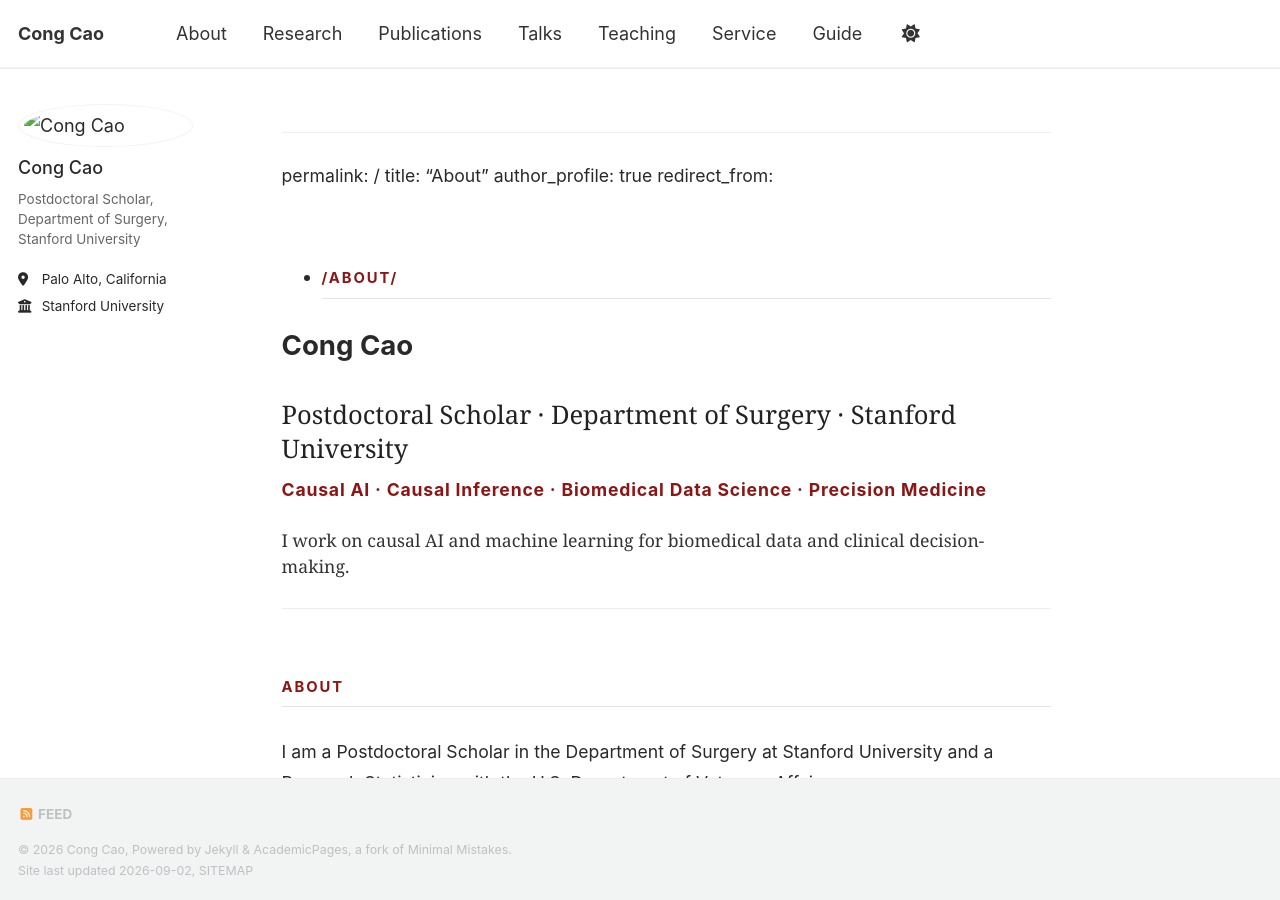
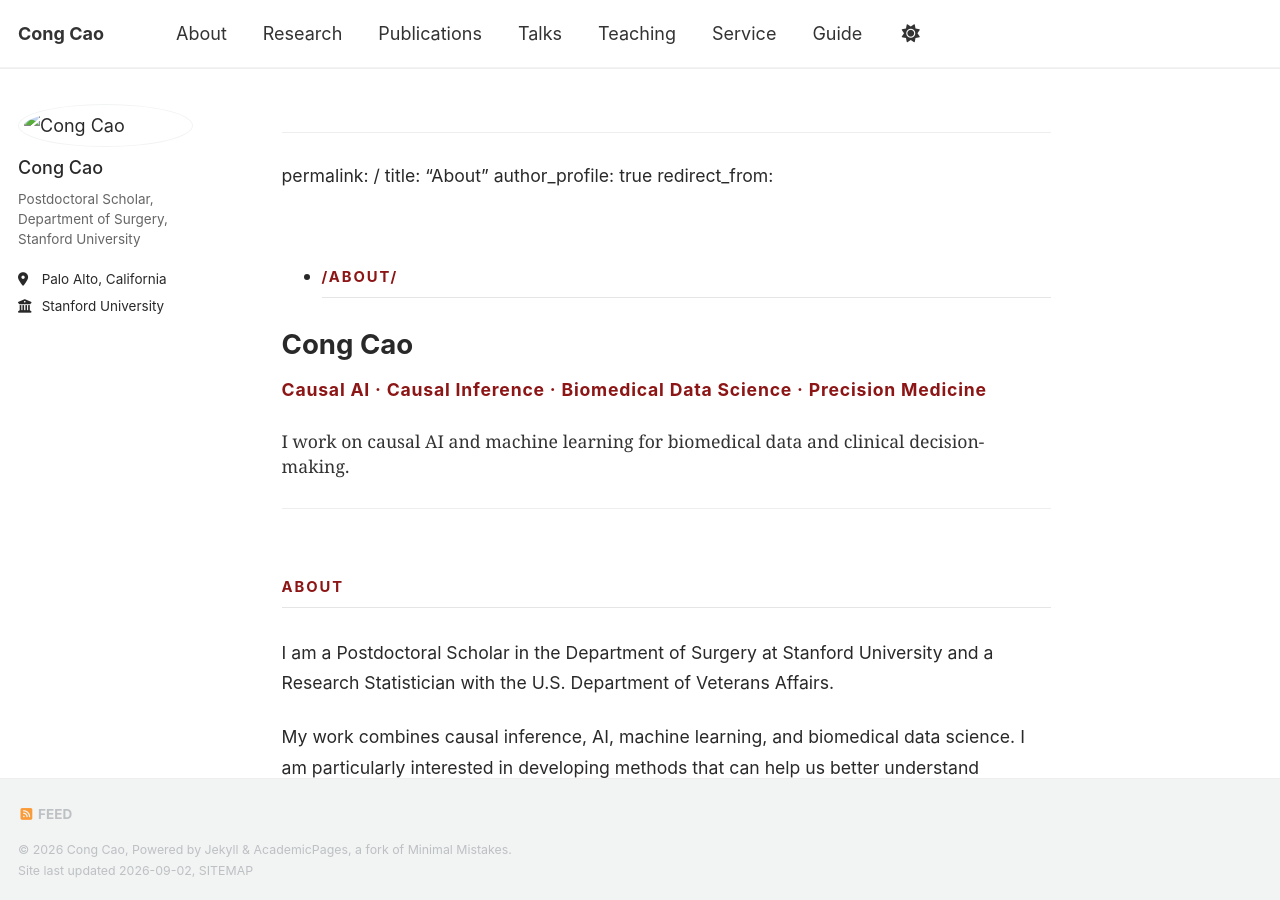
Before and after one commit to congca0/congca0.github.io, a Jekyll site: the page built from about.md, in a window 1280 px wide and 900 px high. Built offline with Jekyll 4.4.1, drawn with Linux system fonts in a browser that asks for light colours; our own code applies the rules of GitHub Pages for plain Markdown files; a style sheet for code colours, icons or effects is not loaded.

Commit message:
Update about.md

```diff
--- a/about.md
+++ b/about.md
@@ -7,8 +7,6 @@ redirect_from:
 ---
 
 # Cong Cao
-
-### Postdoctoral Scholar · Department of Surgery · Stanford University
 
 <p class="hero-subtitle">
 Causal AI · Causal Inference · Biomedical Data Science · Precision Medicine
```
